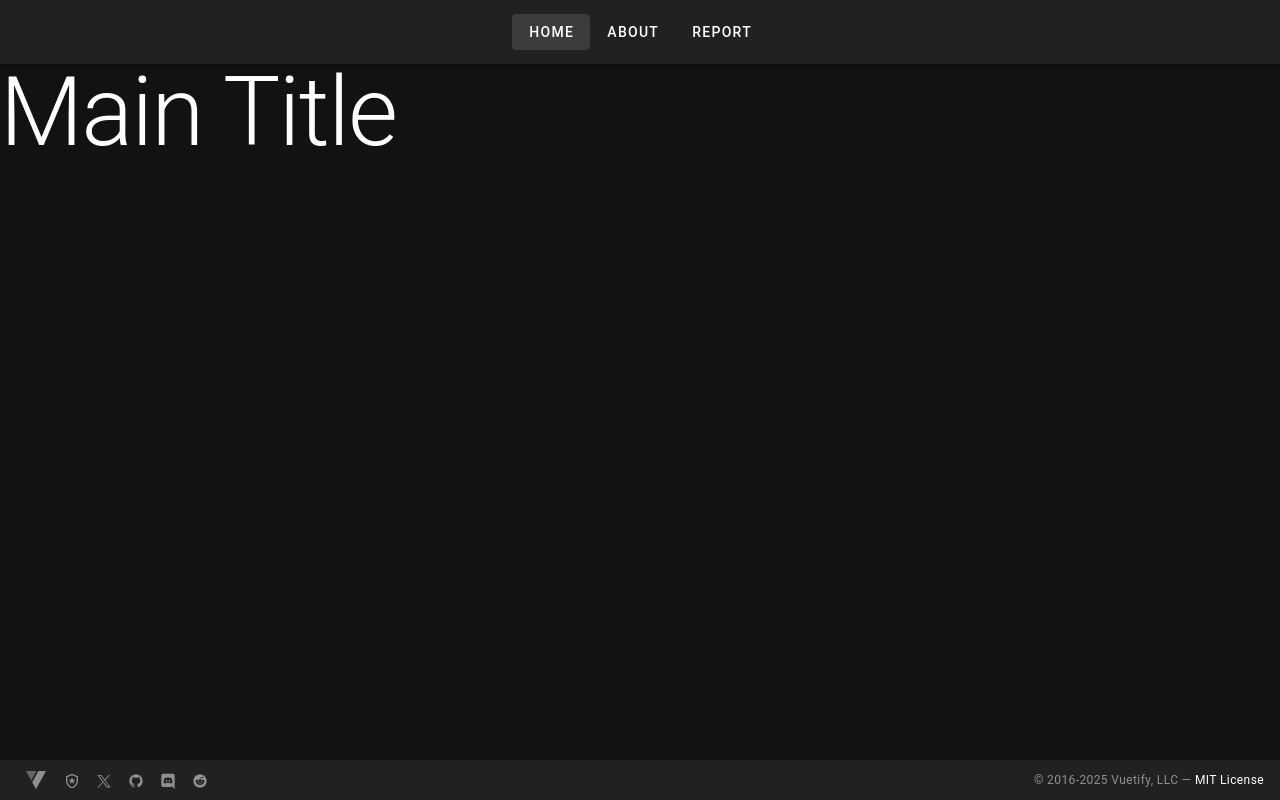
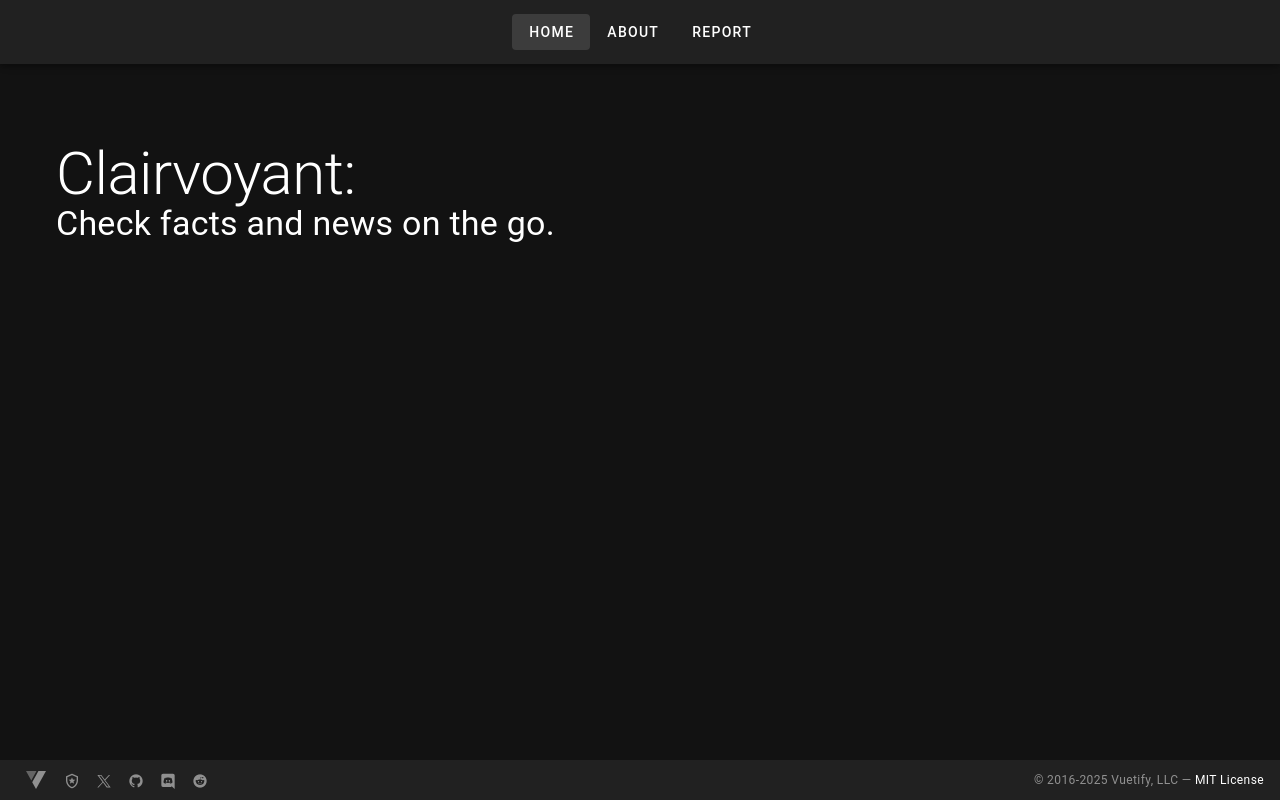
Before and after one commit to tom-avilius/Clairvoyant-Frontend, a Vue app: page / in a window 1280 px wide. Built offline with nearby package versions, Linux system fonts and the light colour scheme; a small style sheet from the web is missing.

Commit message:
Put appbar in layout.

```diff
--- a/src/components.d.ts
+++ b/src/components.d.ts
@@ -8,6 +8,7 @@ export {}
 /* prettier-ignore */
 declare module 'vue' {
   export interface GlobalComponents {
+    AppBar: typeof import('./components/AppBar.vue')['default']
     AppFooter: typeof import('./components/AppFooter.vue')['default']
     HelloWorld: typeof import('./components/HelloWorld.vue')['default']
     RouterLink: typeof import('vue-router')['RouterLink']
--- /dev/null
+++ b/src/components/AppBar.vue
@@ -0,0 +1,9 @@
+<template>
+  <v-app-bar>
+    <v-row justify="center" align="center">
+      <v-btn to="/" text>Home</v-btn>
+      <v-btn to="/about" text>About</v-btn>
+      <v-btn to="/report" text>Report</v-btn>
+    </v-row>
+  </v-app-bar>
+</template>
--- a/src/components/AppFooter.vue
+++ b/src/components/AppFooter.vue
@@ -1,8 +1,5 @@
 <template>
-  <v-footer
-    app
-    height="40"
-  >
+  <v-footer app height="40">
     <a
       v-for="item in items"
       :key="item.title"
@@ -12,17 +9,15 @@
       target="_blank"
       :title="item.title"
     >
-      <v-icon
-        :icon="item.icon"
-        :size="item.icon === '$vuetify' ? 24 : 16"
-      />
+      <v-icon :icon="item.icon" :size="item.icon === '$vuetify' ? 24 : 16" />
     </a>
 
     <div
       class="text-caption text-disabled"
-      style="position: absolute; right: 16px;"
+      style="position: absolute; right: 16px"
     >
-      &copy; 2016-{{ (new Date()).getFullYear() }} <span class="d-none d-sm-inline-block">Vuetify, LLC</span>
+      &copy; 2016-{{ new Date().getFullYear() }}
+      <span class="d-none d-sm-inline-block">Vuetify, LLC</span>
       —
       <a
         class="text-decoration-none on-surface"
@@ -39,36 +34,40 @@
 <script setup lang="ts">
 const items = [
   {
-      title: 'Vuetify Documentation',
+    title: "Vuetify Documentation",
     icon: `$vuetify`,
-      href: 'https://vuetifyjs.com/',
+    href: "https://vuetifyjs.com/",
   },
   {
-      title: 'Vuetify Support',
-      icon: 'mdi-shield-star-outline',
-      href: 'https://support.vuetifyjs.com/',
+    title: "Vuetify Support",
+    icon: "mdi-shield-star-outline",
+    href: "https://support.vuetifyjs.com/",
   },
   {
-      title: 'Vuetify X',
-      icon: ['M2.04875 3.00002L9.77052 13.3248L1.99998 21.7192H3.74882L10.5519 14.3697L16.0486 21.7192H22L13.8437 10.8137L21.0765 3.00002H19.3277L13.0624 9.76874L8.0001 3.00002H2.04875ZM4.62054 4.28821H7.35461L19.4278 20.4308H16.6937L4.62054 4.28821Z'],
-      href: 'https://x.com/vuetifyjs',
+    title: "Vuetify X",
+    icon: [
+      "M2.04875 3.00002L9.77052 13.3248L1.99998 21.7192H3.74882L10.5519 14.3697L16.0486 21.7192H22L13.8437 10.8137L21.0765 3.00002H19.3277L13.0624 9.76874L8.0001 3.00002H2.04875ZM4.62054 4.28821H7.35461L19.4278 20.4308H16.6937L4.62054 4.28821Z",
+    ],
+    href: "https://x.com/vuetifyjs",
   },
   {
-      title: 'Vuetify GitHub',
+    title: "Vuetify GitHub",
     icon: `mdi-github`,
-      href: 'https://github.com/vuetifyjs/vuetify',
+    href: "https://github.com/vuetifyjs/vuetify",
   },
   {
-      title: 'Vuetify Discord',
-      icon: ['M22,24L16.75,19L17.38,21H4.5A2.5,2.5 0 0,1 2,18.5V3.5A2.5,2.5 0 0,1 4.5,1H19.5A2.5,2.5 0 0,1 22,3.5V24M12,6.8C9.32,6.8 7.44,7.95 7.44,7.95C8.47,7.03 10.27,6.5 10.27,6.5L10.1,6.33C8.41,6.36 6.88,7.53 6.88,7.53C5.16,11.12 5.27,14.22 5.27,14.22C6.67,16.03 8.75,15.9 8.75,15.9L9.46,15C8.21,14.73 7.42,13.62 7.42,13.62C7.42,13.62 9.3,14.9 12,14.9C14.7,14.9 16.58,13.62 16.58,13.62C16.58,13.62 15.79,14.73 14.54,15L15.25,15.9C15.25,15.9 17.33,16.03 18.73,14.22C18.73,14.22 18.84,11.12 17.12,7.53C17.12,7.53 15.59,6.36 13.9,6.33L13.73,6.5C13.73,6.5 15.53,7.03 16.56,7.95C16.56,7.95 14.68,6.8 12,6.8M9.93,10.59C10.58,10.59 11.11,11.16 11.1,11.86C11.1,12.55 10.58,13.13 9.93,13.13C9.29,13.13 8.77,12.55 8.77,11.86C8.77,11.16 9.28,10.59 9.93,10.59M14.1,10.59C14.75,10.59 15.27,11.16 15.27,11.86C15.27,12.55 14.75,13.13 14.1,13.13C13.46,13.13 12.94,12.55 12.94,11.86C12.94,11.16 13.45,10.59 14.1,10.59Z'],
-      href: 'https://community.vuetifyjs.com/',
+    title: "Vuetify Discord",
+    icon: [
+      "M22,24L16.75,19L17.38,21H4.5A2.5,2.5 0 0,1 2,18.5V3.5A2.5,2.5 0 0,1 4.5,1H19.5A2.5,2.5 0 0,1 22,3.5V24M12,6.8C9.32,6.8 7.44,7.95 7.44,7.95C8.47,7.03 10.27,6.5 10.27,6.5L10.1,6.33C8.41,6.36 6.88,7.53 6.88,7.53C5.16,11.12 5.27,14.22 5.27,14.22C6.67,16.03 8.75,15.9 8.75,15.9L9.46,15C8.21,14.73 7.42,13.62 7.42,13.62C7.42,13.62 9.3,14.9 12,14.9C14.7,14.9 16.58,13.62 16.58,13.62C16.58,13.62 15.79,14.73 14.54,15L15.25,15.9C15.25,15.9 17.33,16.03 18.73,14.22C18.73,14.22 18.84,11.12 17.12,7.53C17.12,7.53 15.59,6.36 13.9,6.33L13.73,6.5C13.73,6.5 15.53,7.03 16.56,7.95C16.56,7.95 14.68,6.8 12,6.8M9.93,10.59C10.58,10.59 11.11,11.16 11.1,11.86C11.1,12.55 10.58,13.13 9.93,13.13C9.29,13.13 8.77,12.55 8.77,11.86C8.77,11.16 9.28,10.59 9.93,10.59M14.1,10.59C14.75,10.59 15.27,11.16 15.27,11.86C15.27,12.55 14.75,13.13 14.1,13.13C13.46,13.13 12.94,12.55 12.94,11.86C12.94,11.16 13.45,10.59 14.1,10.59Z",
+    ],
+    href: "https://community.vuetifyjs.com/",
   },
   {
-      title: 'Vuetify Reddit',
+    title: "Vuetify Reddit",
     icon: `mdi-reddit`,
-      href: 'https://reddit.com/r/vuetifyjs',
+    href: "https://reddit.com/r/vuetifyjs",
   },
-  ]
+];
 </script>
 
 <style scoped lang="sass">
--- a/src/layouts/default.vue
+++ b/src/layouts/default.vue
@@ -1,5 +1,6 @@
 <template>
   <v-main>
+    <AppBar />
     <router-view />
   </v-main>
 
@@ -7,5 +8,5 @@
 </template>
 
 <script lang="ts" setup>
-  //
+//
 </script>
--- a/src/pages/index.vue
+++ b/src/pages/index.vue
@@ -1,11 +1,10 @@
 <template>
-  <v-app-bar>
-    <v-row justify="center" align="center">
-      <v-btn to="/" text>Home</v-btn>
-      <v-btn to="/about" text>About</v-btn>
-      <v-btn to="/report" text>Report</v-btn>
-    </v-row>
-  </v-app-bar>
-
-  <h1 class="text-h1">Main Title</h1>
+  <v-main>
+    <v-container>
+      <h2 class="text-h2">
+        Clairvoyant:
+        <h4 class="text-h4">Check facts and news on the go.</h4>
+      </h2>
+    </v-container>
+  </v-main>
 </template>
```
Lines whose indentation alone changed are shown as unchanged.
